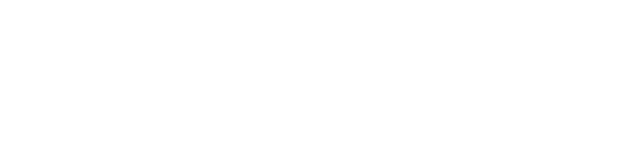
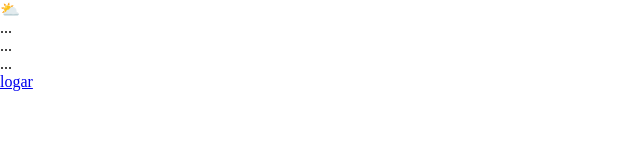
Before and after one commit to Sonbr22/site-clima, a plain HTML site: page index.html in a window 1280 px wide. Shown: the whole page, without its empty margins (0-640 px from the left). Drawn offline with Linux system fonts and the light colour scheme.

Commit message:
barra de navegação inicial

```diff
--- a/index.html
+++ b/index.html
@@ -3,10 +3,22 @@
 <head>
     <meta charset="UTF-8">
     <meta name="viewport" content="width=device-width, initial-scale=1.0">
-    <title>climas</title>
+    <title>clima</title>
     <link rel="stylesheet" href="styles.css">
 </head>
 <body>
-
+    <header>
+        <nav>
+            <ul>
+                <lii><span id="logo">⛅</span></lii>
+                <li>...</li>
+                <li>...</li>
+                <li>...</li>
+                <li>
+                    <a href="login.html" target="_blank">logar</a>
+                </li>
+            </ul>
+        </nav>
+    </header>
 </body>
 </html>
```
